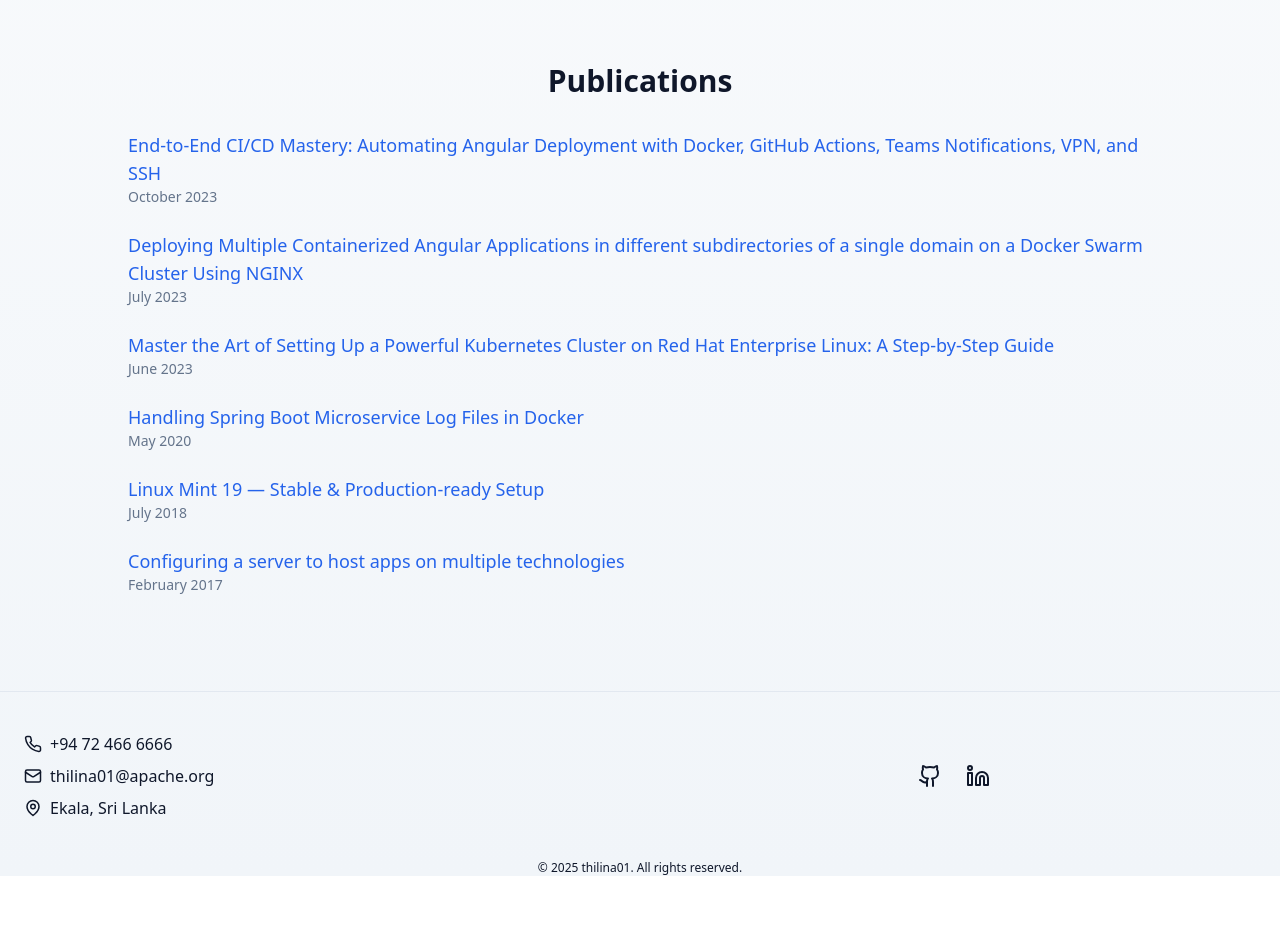
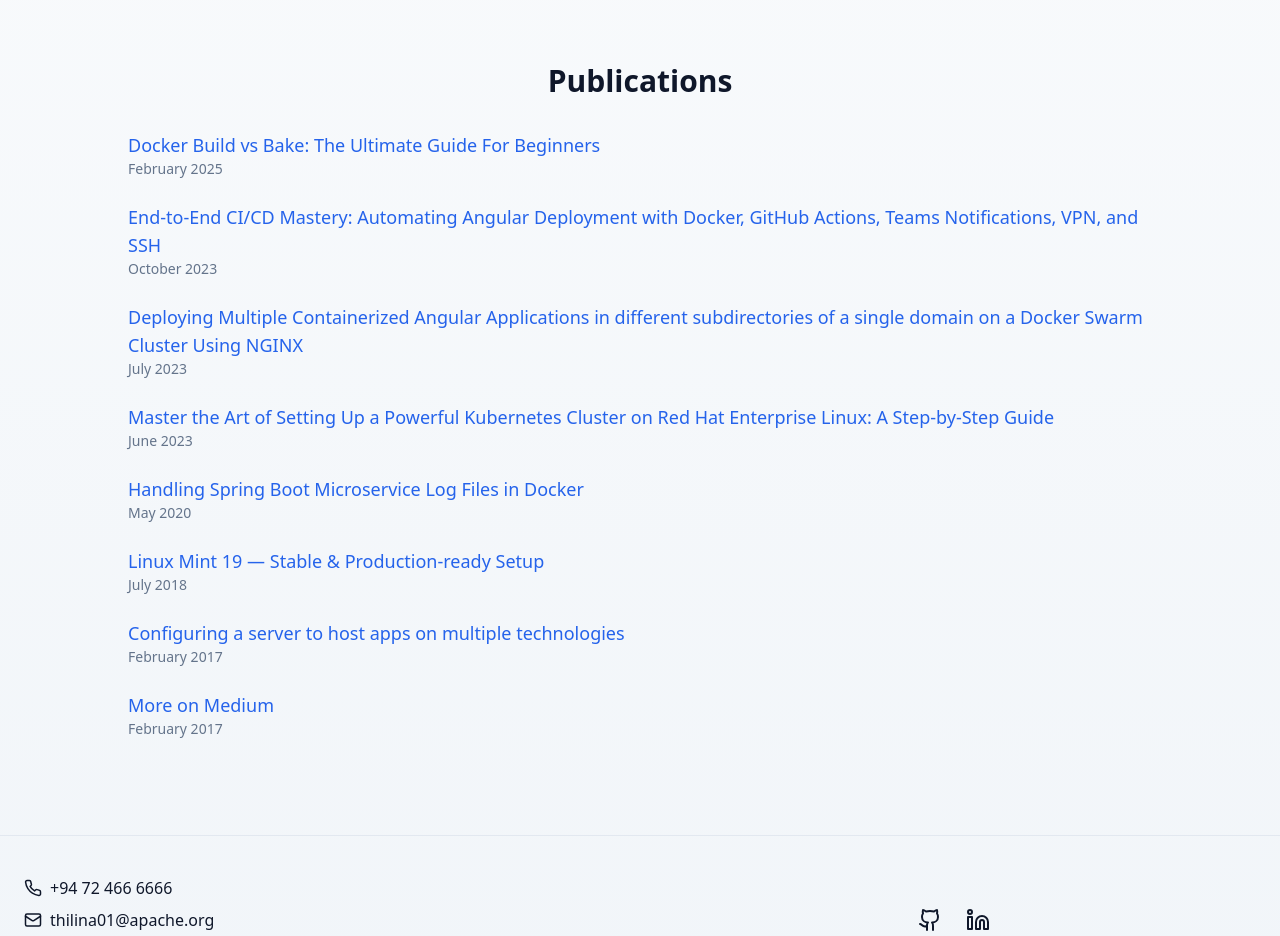
Before and after one commit to thilina01/thilina01.github.io, a React (Vite) app: page / in a window 1280 px wide. Shown: the part 1220-2156 px from the top of the page. Before the commit the page ends 2096 px from the top, so only its background shows below. Built offline with nearby package versions, Linux system fonts and the light colour scheme.

Commit message:
Update Publications.jsx

```diff
--- a/src/sections/Publications.jsx
+++ b/src/sections/Publications.jsx
@@ -2,34 +2,44 @@
 
 const publications = [
   {
+    title: "Docker Build vs Bake: The Ultimate Guide For Beginners",
+    date: "February 2025",
+    url: "https://medium.com/@thilina01/docker-build-vs-bake-the-ultimate-guide-for-beginners-c4a37be565d3"
+  },
+  {
     title: "End-to-End CI/CD Mastery: Automating Angular Deployment with Docker, GitHub Actions, Teams Notifications, VPN, and SSH",
     date: "October 2023",
-    url: "https://medium.com/@thilina01/end-to-end-ci-cd-automating-angular-deployment-with-docker-github-actions-teams-vpn-ssh-guide"
+    url: "https://medium.com/@thilina01/end-to-end-ci-cd-mastery-automating-angular-deployment-with-docker-github-actions-teams-39b1147258ff"
   },
   {
     title: "Deploying Multiple Containerized Angular Applications in different subdirectories of a single domain on a Docker Swarm Cluster Using NGINX",
     date: "July 2023",
-    url: "https://medium.com/@thilina01/multiple-angular-apps-on-docker-swarm-subfolders-nginx-setup-guide"
+    url: "https://medium.com/@thilina01/deploying-multiple-containerized-angular-applications-in-different-subdirectories-of-a-single-73923688bece"
   },
   {
     title: "Master the Art of Setting Up a Powerful Kubernetes Cluster on Red Hat Enterprise Linux: A Step-by-Step Guide",
     date: "June 2023",
-    url: "https://medium.com/@thilina01/kubernetes-cluster-setup-rhel-guide"
+    url: "https://medium.com/@thilina01/master-the-art-of-setting-up-a-powerful-kubernetes-cluster-on-red-hat-enterprise-linux-a-e5e863ee1f5d"
   },
   {
     title: "Handling Spring Boot Microservice Log Files in Docker",
     date: "May 2020",
-    url: "https://medium.com/@thilina01/spring-boot-logs-in-docker"
+    url: "https://medium.com/@thilina01/handling-log-files-in-spring-boot-microservices-63810289637f"
   },
   {
     title: "Linux Mint 19 — Stable & Production-ready Setup",
     date: "July 2018",
-    url: "https://medium.com/@thilina01/linux-mint-19-setup"
+    url: "https://medium.com/@thilina01/linux-mint-19-stable-production-ready-setup-spring-angular-nodejs-lamp-phpmyadmin-for-4cab596aa3"
   },
   {
     title: "Configuring a server to host apps on multiple technologies",
     date: "February 2017",
-    url: "https://medium.com/@thilina01/multi-tech-app-server-setup"
+    url: "https://dzone.com/articles/guide-ubuntu-server-apache-tomcat-spring-mysql-wor"
+  },
+  {
+    title: "More on Medium",
+    date: "February 2017",
+    url: "https://medium.com/@thilina01"
   }
 ];
 
```
